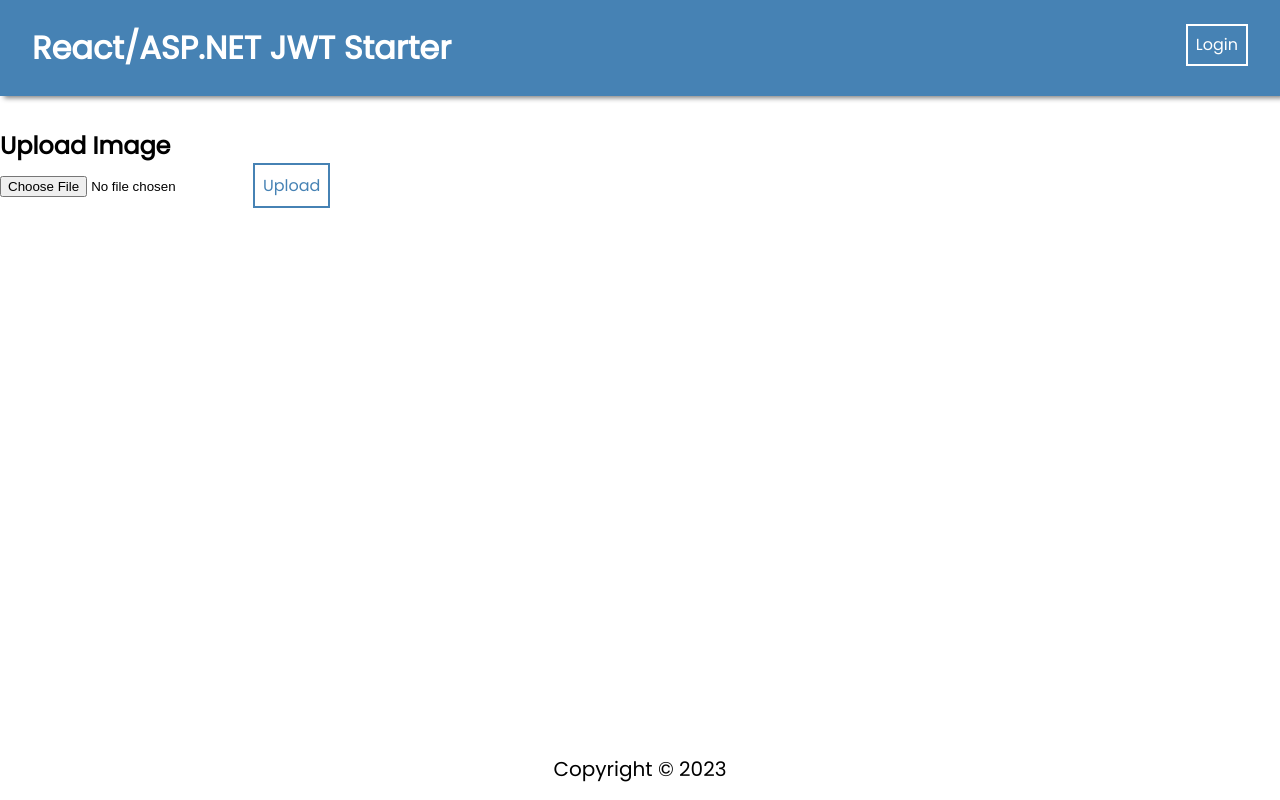
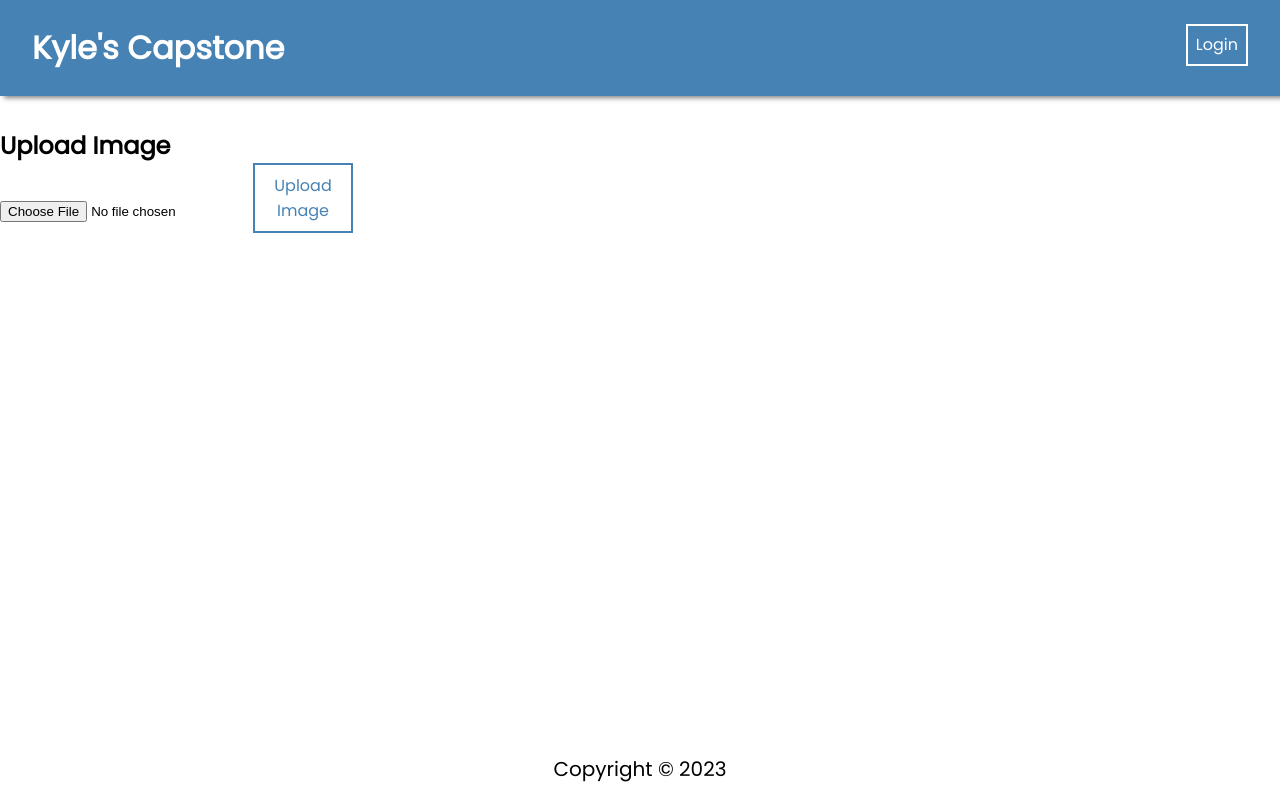
Before and after one commit to Kpun763/Capstone-Project-Frontend, a React (Create React App) app: page /upload-image in a window 1280 px wide. Built offline with nearby package versions, Linux system fonts and the light colour scheme.

Commit message:
Added code to try and get images to upload in gallery

```diff
--- a/src/components/ImageForm/ImageForm.jsx
+++ b/src/components/ImageForm/ImageForm.jsx
@@ -11,7 +11,9 @@ const ImageForm = ({ onImageUpload }) => {
     setSelectedFile(file);
   };
 
-  const handleUploadClick = async () => {
+  const handleUploadClick = async (e) => {
+    e.preventDefault();
+
     if (selectedFile) {
       try {
         // Create a FormData object and append the selected image
@@ -30,9 +32,6 @@ const ImageForm = ({ onImageUpload }) => {
           }
         );
 
-        // Call the onImageUpload callback with the uploaded image data (if needed)
-        onImageUpload(response.data);
-
         // Optionally, you can reset the selected file state
         setSelectedFile(null);
 
@@ -49,6 +48,7 @@ const ImageForm = ({ onImageUpload }) => {
 
   return (
     <div>
+      <form onSubmit={handleUploadClick}>
         <h2>Upload Image</h2>
         <input
           type="file"
@@ -56,7 +56,8 @@ const ImageForm = ({ onImageUpload }) => {
           accept="image/jpeg,image/png,image/gif"
           onChange={handleFileChange}
         />
-      <button onClick={handleUploadClick}>Upload</button>
+        <button type="submit">Upload Image</button>
+      </form>
     </div>
   );
 };
--- a/src/components/NavBar/NavBar.jsx
+++ b/src/components/NavBar/NavBar.jsx
@@ -3,7 +3,6 @@ import { Link, useNavigate } from "react-router-dom";
 import AuthContext from "../../context/AuthContext";
 import "./NavBar.css";
 import axios from "axios";
-
 
 const Navbar = () => {
   const { logoutUser, user } = useContext(AuthContext);
@@ -68,11 +67,7 @@ const Navbar = () => {
       <ul>
         <li className="brand">
           <Link to="/" style={{ textDecoration: "none", color: "white" }}>
-            <b>
-              {user
-                ? `Welcome, ${user.userName}!`
-                : "React/ASP.NET JWT Starter"}
-            </b>
+            <b>{user ? `Welcome, ${user.userName}!` : "Kyle's Capstone"}</b>
           </Link>
         </li>
         {user && (
@@ -109,7 +104,6 @@ const Navbar = () => {
         </li>
       </ul>
       {/* Pass notifications and handling functions to the Notifications component */}
-
     </div>
   );
 };
```
Lines whose indentation alone changed are shown as unchanged.
